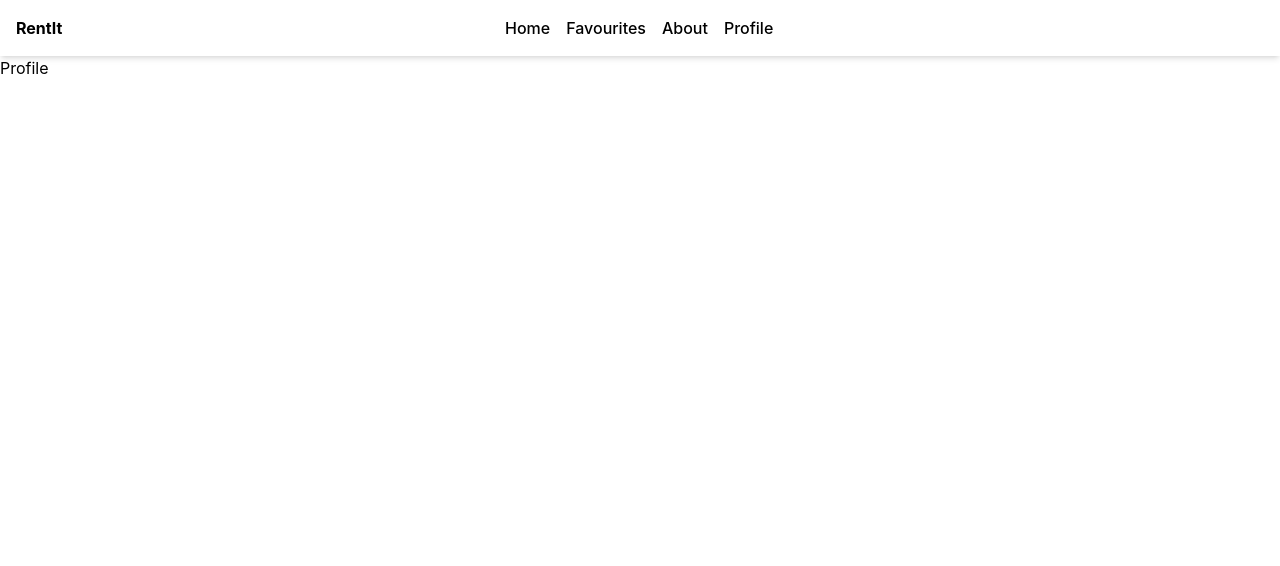
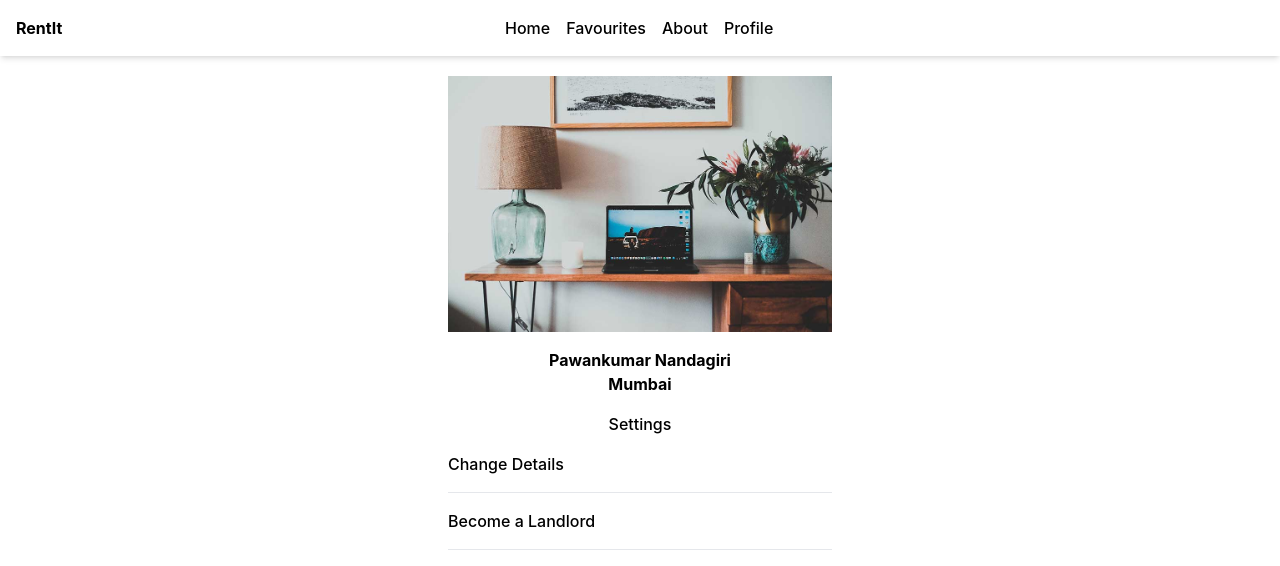
Before and after one commit to Pawan42002/RentIt, a React (Create React App) app in the folder client/: page /profile in a window 1280 px wide. Shown: the top 566 px of the page. Built offline with nearby package versions, Linux system fonts and the light colour scheme.

Commit message:
profile page edited

```diff
--- /dev/null
+++ b/client/src/Components/MyListings.js
@@ -0,0 +1,16 @@
+import React from "react";
+import ListSummary from "./ListSummary";
+const MyListings = () => {
+  return (
+    <div>
+      <div className="grid grid-cols-1 md:grid-cols-2 mx-auto justify-items-center gap-x-4 gap-y-4 max-w-fit mt-5">
+        <ListSummary />
+        <ListSummary />
+        <ListSummary />
+        <ListSummary />
+      </div>
+    </div>
+  );
+};
+
+export default MyListings;
--- a/client/src/Components/Profile.js
+++ b/client/src/Components/Profile.js
@@ -1,7 +1,29 @@
 import React from "react";
-
+import image from "../Assets/image-1.jpg";
+import ListSummary from "./ListSummary";
 const Profile = () => {
-  return <div>Profile</div>;
+  return (
+    <>
+      <div className="flex justify-center px-4 py-5">
+        <div className="flex flex-col justify-center space-y-4">
+          <img src={image} className="max-w-sm" />
+          <div className="flex flex-col font-bold ">
+            <div className="flex justify-center">Pawankumar Nandagiri</div>
+            <div className="flex justify-center">Mumbai</div>
+          </div>
+          <div className="flex flex-col font-medium sm:ml-3 md:ml-0 space-y-4">
+            <div className="flex justify-center">Settings</div>
+            <div className="cursor-pointer sm:px-2 md:px-0">Change Details</div>
+            <hr />
+            <div className="cursor-pointer sm:px-2 md:px-0">
+              Become a Landlord
+            </div>
+            <hr />
+          </div>
+        </div>
+      </div>
+    </>
+  );
 };
 
 export default Profile;
--- a/client/src/Containers/Search.js
+++ b/client/src/Containers/Search.js
@@ -34,7 +34,6 @@ function Search() {
             <ListSummary />
             <ListSummary />
             <ListSummary />
-
         </div>
       </div>
     </div>
```
